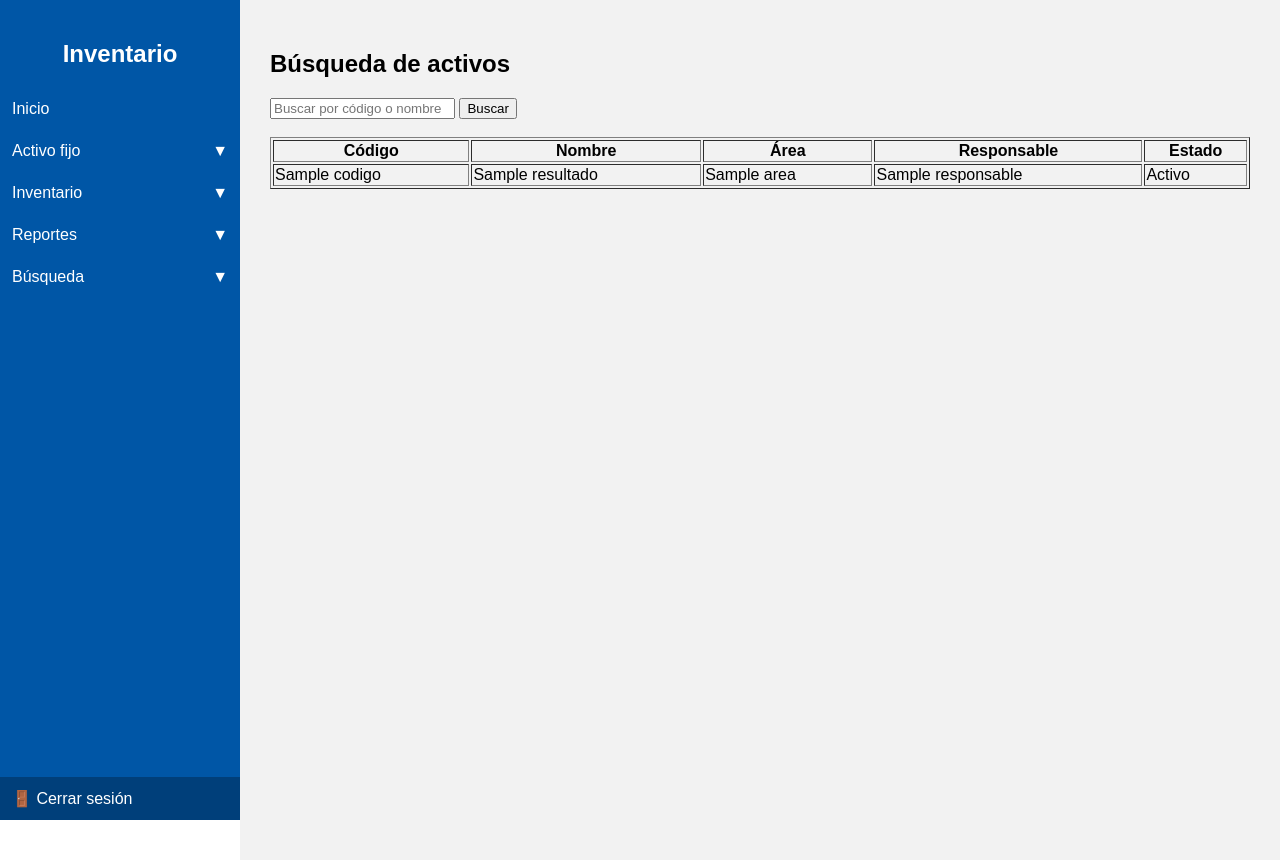
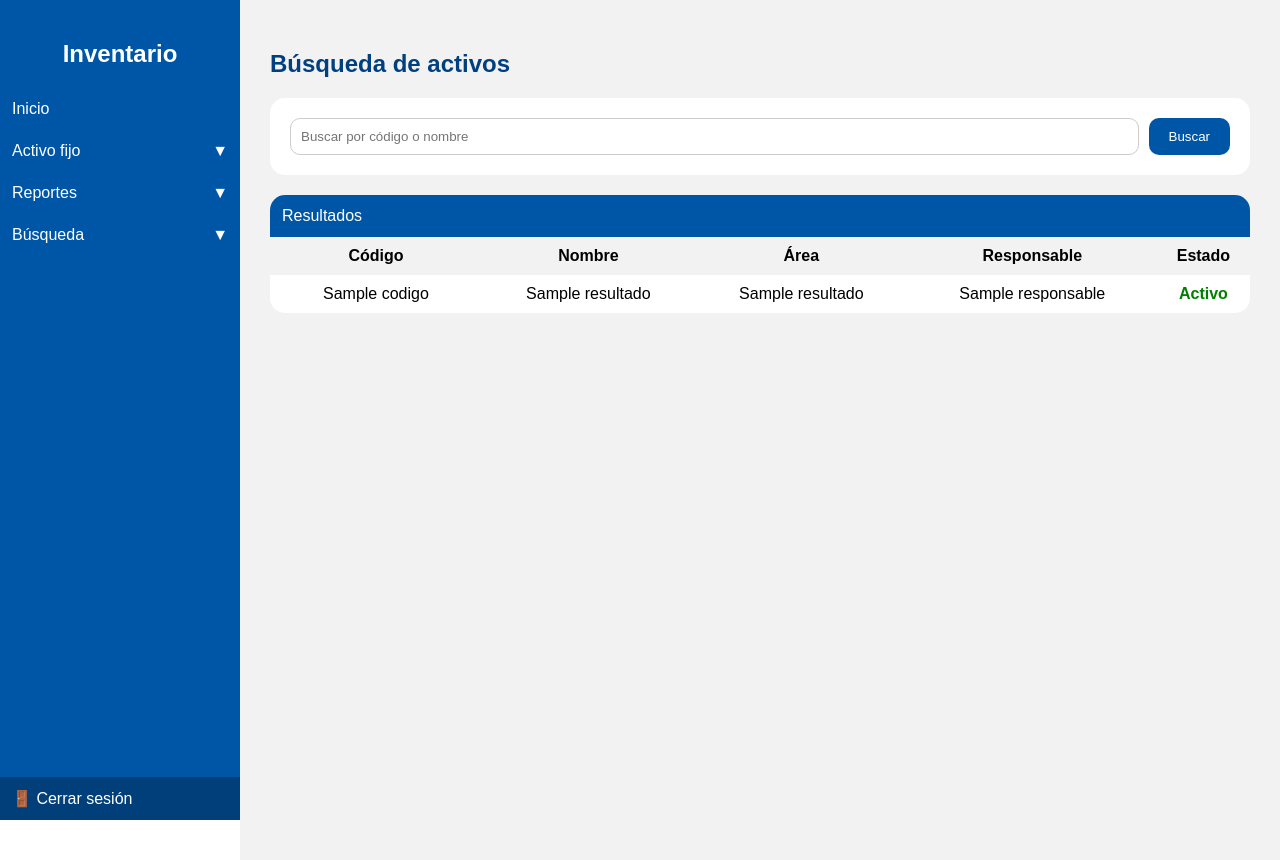
Before and after one commit to NancyFloresUFG/Inventario_UFG, a Flask app: template templates/busqueda.html in a window 1280 px wide. Run offline with Flask 3, Linux system fonts and the light colour scheme; the template is opened without the code that fills it: most values are stand-ins (such as "Sample title", 1, 10 or a date in 2020).

Commit message:
Versión actualizada 4

```diff
--- a/templates/base.html
+++ b/templates/base.html
@@ -101,14 +101,7 @@ body {
             <a href="/entradas">Entradas</a>
             <a href="/traslados">Traslados</a>
             <a href="/retiros">Retiros</a>
-            <a href="/resumenes">Resúmenes</a>
-        </div>
 
-        <div class="menu-item" onclick="toggleMenu('inventario', this)">
-            Inventario <span>▼</span>
-        </div>
-        <div id="inventario" class="submenu">
-            <a href="/inventario">Ver inventario</a>
         </div>
 
         <div class="menu-item" onclick="toggleMenu('reportes', this)">
@@ -122,7 +115,7 @@ body {
             Búsqueda <span>▼</span>
         </div>
         <div id="busqueda" class="submenu">
-            <a href="/busqueda">Buscar activo 🔍</a>
+            <a href="/busqueda">Buscar activo</a>
         </div>
 
     </div>
--- a/templates/busqueda.html
+++ b/templates/busqueda.html
@@ -1,18 +1,32 @@
 {% extends "base.html" %}
+
 {% block content %}
 
-<h2>Búsqueda de activos</h2>
+<h2 style="color:#004080; margin-bottom:20px;">Búsqueda de activos</h2>
 
-<form method="POST">
-    <input type="text" name="busqueda" placeholder="Buscar por código o nombre">
-    <button type="submit">Buscar</button>
+<div style="background:white; padding:20px; border-radius:15px; margin-bottom:20px;">
+
+    <form method="POST" style="display:flex; gap:10px;">
+        <input type="text" name="busqueda" placeholder="Buscar por código o nombre"
+               style="flex:1; padding:10px; border-radius:10px; border:1px solid #ccc;">
+
+        <button style="background:#0056A6; color:white; border:none; padding:10px 20px; border-radius:10px;">
+            Buscar
+        </button>
     </form>
 
-<br>
+</div>
 
-<table border="1" width="100%">
-<tr>
-    <th>Código</th>
+<div style="background:white; border-radius:15px; overflow:hidden;">
+
+    <div style="background:#0056A6; color:white; padding:12px;">
+        Resultados
+    </div>
+
+    <table style="width:100%; border-collapse:collapse;">
+
+        <tr style="background:#f2f2f2;">
+            <th style="padding:10px;">Código</th>
             <th>Nombre</th>
             <th>Área</th>
             <th>Responsable</th>
@@ -20,15 +34,23 @@
         </tr>
 
         {% for r in resultados %}
-<tr>
-    <td>{{ r.codigo }}</td>
+        <tr style="text-align:center;">
+            <td style="padding:10px;">{{ r.codigo }}</td>
             <td>{{ r.nombre }}</td>
-    <td>{{ r.area }}</td>
+            <td>{{ r.nombre_area }}</td>
             <td>{{ r.responsable }}</td>
-    <td>{{ r.estado }}</td>
+            <td>
+                {% if r.estado == 'Activo' %}
+                    <span style="color:green; font-weight:bold;">Activo</span>
+                {% else %}
+                    <span style="color:red; font-weight:bold;">{{ r.estado }}</span>
+                {% endif %}
+            </td>
         </tr>
         {% endfor %}
 
     </table>
 
+</div>
+
 {% endblock %}
```
Also changed, not shown: routes/gestion.py (+13 -12 lines), templates/retiros.html (+20 -4 lines). Lines whose indentation alone changed are shown as unchanged.
